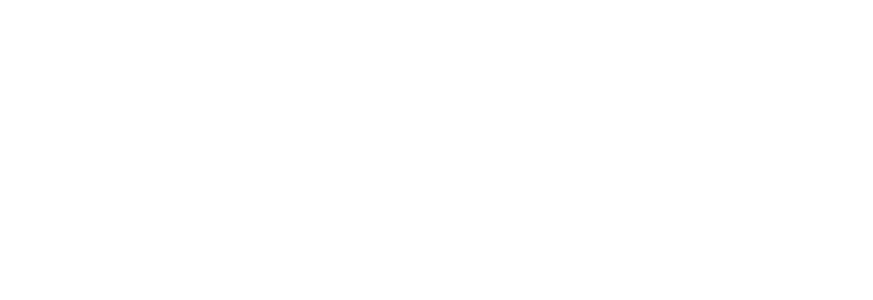
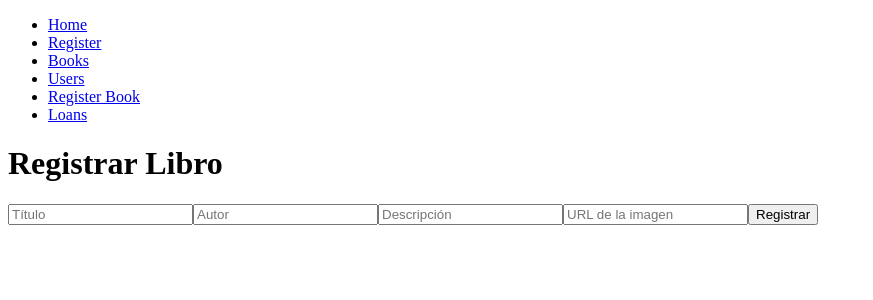
Before and after one commit to AlejandroMarceloCh/front-back-CC2024, a React (Create React App) app in the folder frontend/biblioteca-app/: page /register-book in a window 1280 px wide. Shown: the top 300 px of the page, without its empty margins (0-873 px from the left). Built offline with nearby package versions, Linux system fonts and the light colour scheme; the HTML template or start-up script is replaced by a standard one.

Commit message:
agregando componentes

```diff
--- a/frontend/biblioteca-app/src/App.js
+++ b/frontend/biblioteca-app/src/App.js
@@ -2,15 +2,22 @@
 import { BrowserRouter as Router, Route, Switch } from 'react-router-dom';
 import Home from './pages/Home';
 import Register from './pages/Register';
+import RegisterBookForm from './components/RegisterBookForm';
 import Books from './pages/Books';
+import UserList from './components/UserList';
+import LoanList from './components/LoanList';
+import NavBar from './components/NavBar';
 
 const App = () => {
     return (
         <Router>
+            <NavBar />
             <Switch>
-                <Route path="/" exact component={Home} />
+                <Route exact path="/" component={Home} />
                 <Route path="/register" component={Register} />
                 <Route path="/books" component={Books} />
+                <Route path="/users" component={UserList} />
+                <Route path="/register-book" component={RegisterBookForm} />
             </Switch>
         </Router>
     );
--- a/frontend/biblioteca-app/src/api.js
+++ b/frontend/biblioteca-app/src/api.js
@@ -18,9 +18,13 @@
 // Funciones para la API de libros
 export const getAllBooks = () => librosApi.get('/libros');
 export const searchBooks = (query) => librosApi.get(`/libros/${query}`);
+export const registerBook = (bookData) => librosApi.post('/libros', bookData);
 
 // Funciones para la API de préstamos
 export const addPrestamo = (prestamoData) => prestamosApi.post('/prestamos', prestamoData);
+export const getAllLoans = () => prestamosApi.get('/prestamos');
+
 
 // Funciones para la API de usuarios
 export const registerUser = (userData) => usuariosApi.post('/usuarios', userData);
+export const getAllUsers = () => usuariosApi.get('/usuarios');
--- /dev/null
+++ b/frontend/biblioteca-app/src/components/LoanList.js
@@ -0,0 +1,34 @@
+import React, { useState, useEffect } from 'react';
+import { getAllLoans } from '../api';
+
+const LoanList = () => {
+    const [loans, setLoans] = useState([]);
+
+    useEffect(() => {
+        const fetchLoans = async () => {
+            try {
+                const response = await getAllLoans();
+                setLoans(response.data.prestamos);
+            } catch (error) {
+                console.error('Error fetching loans:', error);
+                alert('Error fetching loans');
+            }
+        };
+        fetchLoans();
+    }, []);
+
+    return (
+        <div>
+            <h1>Loans</h1>
+            <ul>
+                {loans.map((loan) => (
+                    <li key={loan.id}>
+                        Usuario: {loan.usuario_username}, Libro ID: {loan.libro_id}, Estado: {loan.estado}
+                    </li>
+                ))}
+            </ul>
+        </div>
+    );
+};
+
+export default LoanList;
--- a/frontend/biblioteca-app/src/components/NavBar.js
+++ b/frontend/biblioteca-app/src/components/NavBar.js
@@ -8,6 +8,9 @@
                 <li><Link to="/">Home</Link></li>
                 <li><Link to="/register">Register</Link></li>
                 <li><Link to="/books">Books</Link></li>
+                <li><Link to="/users">Users</Link></li>
+                <li><Link to="/register-book">Register Book</Link></li>
+                <li><Link to="/loans">Loans</Link></li>  {/* Añade esta línea */}
             </ul>
         </nav>
     );
--- /dev/null
+++ b/frontend/biblioteca-app/src/components/RegisterBookForm.js
@@ -0,0 +1,64 @@
+import React, { useState } from 'react';
+import { registerBook } from '../api';
+
+const RegisterBookForm = () => {
+    const [titulo, setTitulo] = useState('');
+    const [autor, setAutor] = useState('');
+    const [descripcion, setDescripcion] = useState('');
+    const [imagen, setImagen] = useState('');
+
+    const handleSubmit = async (e) => {
+        e.preventDefault();
+        try {
+            const bookData = { titulo, autor, descripcion, imagen };
+            await registerBook(bookData);
+            alert('Libro registrado exitosamente');
+            setTitulo('');
+            setAutor('');
+            setDescripcion('');
+            setImagen('');
+        } catch (error) {
+            console.error('Error registrando libro:', error);
+            alert('Error registrando libro');
+        }
+    };
+
+    return (
+        <div>
+            <h1>Registrar Libro</h1>
+            <form onSubmit={handleSubmit}>
+                <input
+                    type="text"
+                    value={titulo}
+                    onChange={(e) => setTitulo(e.target.value)}
+                    placeholder="Título"
+                    required
+                />
+                <input
+                    type="text"
+                    value={autor}
+                    onChange={(e) => setAutor(e.target.value)}
+                    placeholder="Autor"
+                    required
+                />
+                <input
+                    type="text"
+                    value={descripcion}
+                    onChange={(e) => setDescripcion(e.target.value)}
+                    placeholder="Descripción"
+                    required
+                />
+                <input
+                    type="text"
+                    value={imagen}
+                    onChange={(e) => setImagen(e.target.value)}
+                    placeholder="URL de la imagen"
+                    required
+                />
+                <button type="submit">Registrar</button>
+            </form>
+        </div>
+    );
+};
+
+export default RegisterBookForm;
--- /dev/null
+++ b/frontend/biblioteca-app/src/components/UserList.js
@@ -0,0 +1,51 @@
+import React, { useEffect, useState } from 'react';
+import { getAllUsers } from '../api';
+
+const UserList = () => {
+    const [users, setUsers] = useState([]);
+
+    useEffect(() => {
+        const fetchUsers = async () => {
+            try {
+                const response = await getAllUsers();
+                setUsers(response.data.usuarios);
+            } catch (error) {
+                console.error('Error fetching users:', error);
+            }
+        };
+
+        fetchUsers();
+    }, []);
+
+    return (
+        <div>
+            <h1>Registered Users</h1>
+            <table>
+                <thead>
+                    <tr>
+                        <th>Username</th>
+                        <th>Name</th>
+                        <th>Gender</th>
+                        <th>Email</th>
+                        <th>Birthdate</th>
+                        <th>Address</th>
+                    </tr>
+                </thead>
+                <tbody>
+                    {users.map(user => (
+                        <tr key={user.username}>
+                            <td>{user.username}</td>
+                            <td>{user.nombre}</td>
+                            <td>{user.sexo}</td>
+                            <td>{user.correo}</td>
+                            <td>{user.fecha_nacimiento}</td>
+                            <td>{user.direccion}</td>
+                        </tr>
+                    ))}
+                </tbody>
+            </table>
+        </div>
+    );
+};
+
+export default UserList;
```
Also changed, not shown: 2 other files (tests, documents, lock files or other folders).
